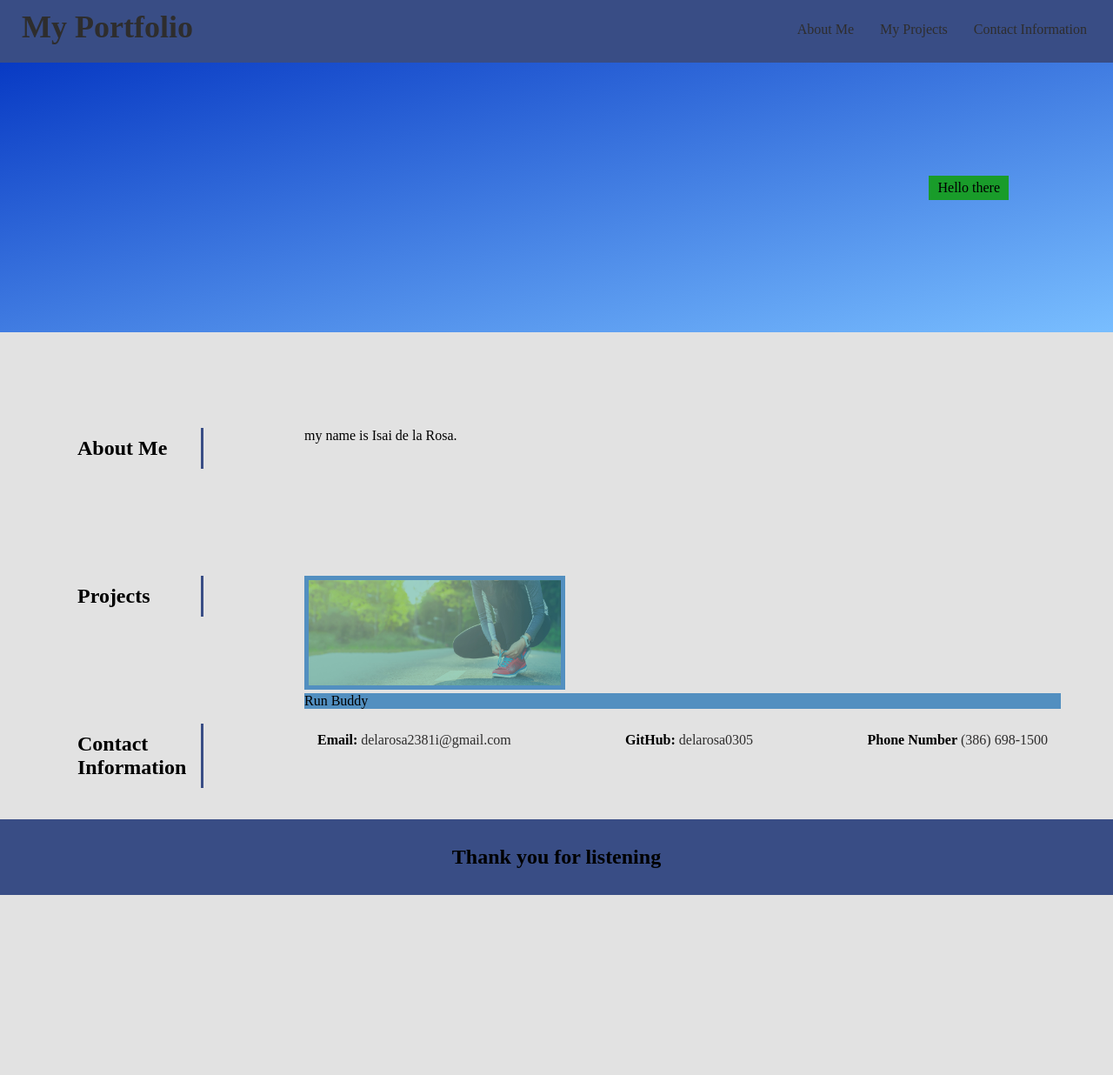
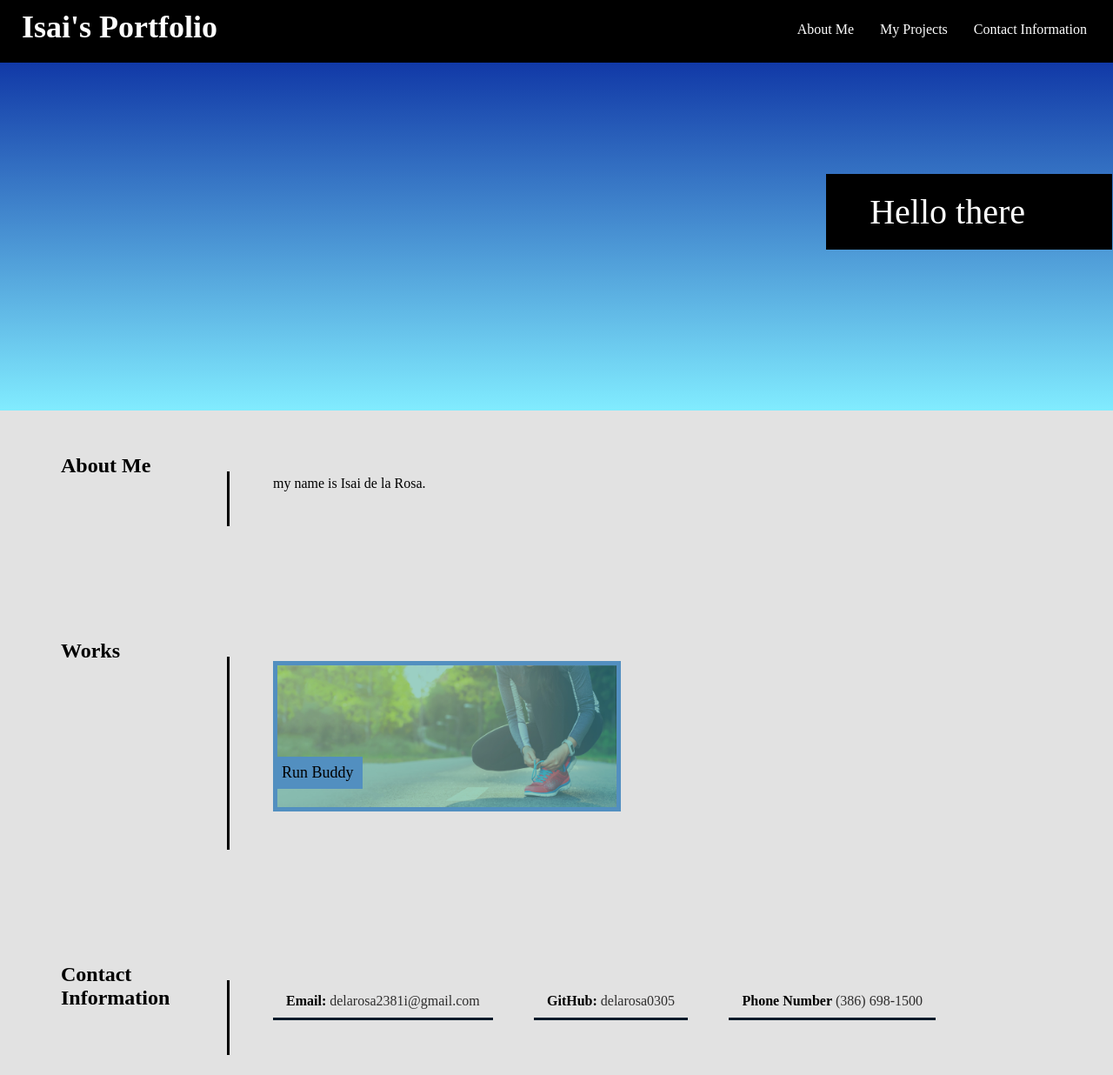
Before and after one commit to delarosa0305/Professional-Portfolio, a plain HTML site: page index.html in a window 1280 px wide. Shown: the top 1236 px of the page at 87% size. Before the commit the page ends 1029 px from the top, so only its background shows below. Drawn offline with Linux system fonts and the light colour scheme.

Commit message:
add flex box to section

```diff
--- a/assets/css/style.css
+++ b/assets/css/style.css
@@ -10,13 +10,16 @@ body {
 
 header {
     padding: 10px 15px 20px 25px;
-    background-color: rgb(57, 77, 133);
+    background-color: rgb(0, 0, 0);
+    font-style: arial;
+    font-weight: 70;
+
 }
 
 header h1 {
     font-weight: bold;
     font-size: 36px;
-    color: rgb(46, 45, 45);
+    color: rgb(255, 255, 255);
     margin: 0;
     display: inline;
 }
@@ -44,61 +47,86 @@ header nav ul li {
 
 header nav ul li a {
     padding: 10px 15px;
-    font-weight: lighter;
-    font-size: 5;
-    color: rgb(46, 45, 45);
+    font-size: 45;
+    color: rgb(255, 255, 255);
+}
+
+header nav ul li a:hover {
+    border-radius: 10px;
+    color: rgb(0, 0, 0);
+    background-color: rgb(255, 255, 255);
 }
 
 footer {
     width: 100%;
     padding: 30px 35px;
-    background-color: rgb(57, 77, 133);
+    background-color: rgb(0, 0, 0);
+}
+
+footer h2 {
+    color: rgb(255, 255, 255);
     text-align: center;
 }
 
-footer h2 {
-}
-
 section {
-    padding: 60px;
+    padding-bottom: 60px;
+    margin-bottom: 50px;
 }
 
 .hero {
-    background-image: linear-gradient(to bottom right, rgb(8, 58, 196), rgb(121, 190, 255));
-    padding-bottom: 250px
+    height: 400px;
+    width: 100%;
+    margin-bottom: 25px;
+    background-image: linear-gradient(180deg, rgb(17, 57, 167), rgb(129, 236, 255));
+
 
 }
 
 .hero article {
     border: hidden;
-    background-color: rgb(25, 156, 42);
+    background-color: rgb(0, 0, 0);
+    color:rgb(255, 255, 255);
+    font-size: 40px;
     float: right;
-    padding: 5px 10px 5px 10px;
-    margin: 70px 60px 5px 5px;
+    padding: 20px 100px 20px 50px;
+    position: absolute;
+    right: 1px;
+    top: 200px;
 }
 
 .part-1 {
     width: 15%;
     float: left;
-    border-right: 3px rgb(57, 77, 133) solid;
-    padding: 10px 29px;
 }
 
 .part-2 {
     width: 75%;
     float: right;
+    border-left: 3px rgb(0, 0, 0) solid;
+    padding: 5px 40px 40px 50px;
+    margin: 20px;
+}
+
+.display {
+    display: inline;
+    display: flex;
+    flex-wrap: wrap;
+}
+
+.section-title {
+    text-align: center;
 }
 
 .intro {
-    margin: 50px auto;
+    margin: 50px 70px 50px
 }
 
 .project {
-    margin: 50px auto;
+    margin: 50px 70px 50px
 }
 
 .contact {
-    margin: 50px auto;
+    margin: 50px 70px 50px
 }
 
 .call ul {
@@ -113,7 +141,8 @@ section {
     display: inline;
     padding: 10px 15px;
     font-weight: lighter;
-    font-size: 5;
+    font-size: 20;
+    border-bottom: solid rgb(4, 26, 41)
 }
 
 .call a {
@@ -121,19 +150,25 @@ section {
     color: rgb(46, 45, 45);
 }
 
-.work {
+.works {
     box-sizing: border-box;
     object-fit: cover;
+    position: relative;
 }
 
 .works img {
+    position: relative;
+    width: 400px;
+    height: auto;
     border: 5px rgb(82, 143, 192) solid;
-    width: 300px;
-    height: auto;
 }
 
 .works div {
-    border: hidden;
-    background-color: rgb(82, 143, 192);
-    padding:
+    position: absolute;
+    bottom: 30px;
+    left: 5px;
+    font-size: 18px;
+    border: hidden rgb(82, 143, 192);
+    background-color:  rgb(82, 143, 192);
+    padding: 8px 10px 8px 5px;
 }
--- a/index.html
+++ b/index.html
@@ -11,7 +11,7 @@
 
     <header>
         <h1>
-            My Portfolio
+            Isai's Portfolio
         </h1>
         <nav>
             <ul>
@@ -29,12 +29,14 @@
     </header>
 
     <section class="hero">
+
         <article>
             Hello there
         </article>
     </section>
 
     <section id="About-Me" class="intro">
+        <div class="display">
             <div class="part-1">
                 <h2 class="section-tile">
                     About Me
@@ -46,13 +48,15 @@
 
 
             </div>
+        </div>
 
     </section>
 
     <section id="Projects" class="project">
+        <div class="display">
             <div class="part-1">
                 <h2 class="section-tile">
-                Projects
+                    Works
                 </h2>
             </div>
             <div class="part-2">
@@ -65,10 +69,12 @@
                     </div>
                 </article>
             </div>
+        </div>
 
     </section>
 
     <section id="Contact-Info" class="contact">
+        <div class="display">
             <div class="part-1">
                 <h2 class="section-tile">
                     Contact Information
@@ -85,12 +91,13 @@
                 </div>
 
             </div>
+        </div>
 
     </section>
 
     <footer>
         <h2>
-            Thank you for listening
+            Made by Isai de la Rosa
         </h2>
     </footer>
 
```
Lines whose indentation alone changed are shown as unchanged.
